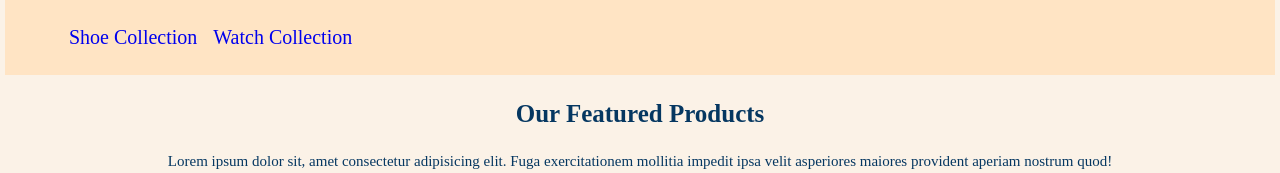
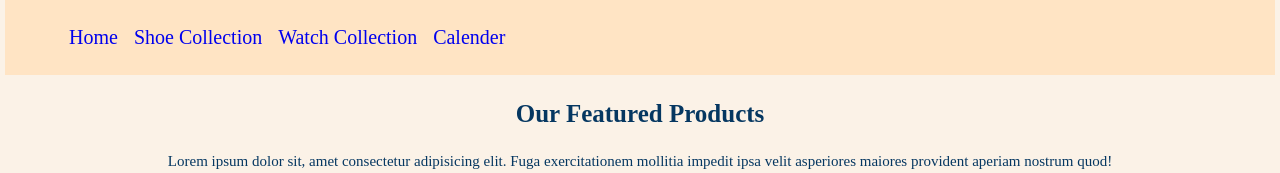
Before and after one commit to mahfuz-shakib/Practicing-Project-Hub, a plain HTML site: page Shoe-Collection.html in a window 1280 px wide. Shown: the top 173 px of the page. Drawn offline with Linux system fonts and the light colour scheme.

Commit message:
linked pages

```diff
--- a/Shoe-Collection.html
+++ b/Shoe-Collection.html
@@ -12,6 +12,14 @@
       <ul style="display: flex; gap: 16px">
         <li style="list-style: none">
           <a
+            href="index.html"
+            target="_blank"
+            style="text-decoration: none; font-size: 20px"
+            >Home</a
+          >
+        </li>
+        <li style="list-style: none">
+          <a
             href="Shoe-Collection.html"
             target="_blank"
             style="text-decoration: none; font-size: 20px"
@@ -24,6 +32,14 @@
             target="_blank"
             style="text-decoration: none; font-size: 20px"
             >Watch Collection</a
+          >
+        </li>
+        <li style="list-style: none">
+          <a
+            href="calender.html"
+            target="_blank"
+            style="text-decoration: none; font-size: 20px"
+            >Calender</a
           >
         </li>
       </ul>
```
Also changed, not shown: watch-collection.html (+16 -0 lines).
